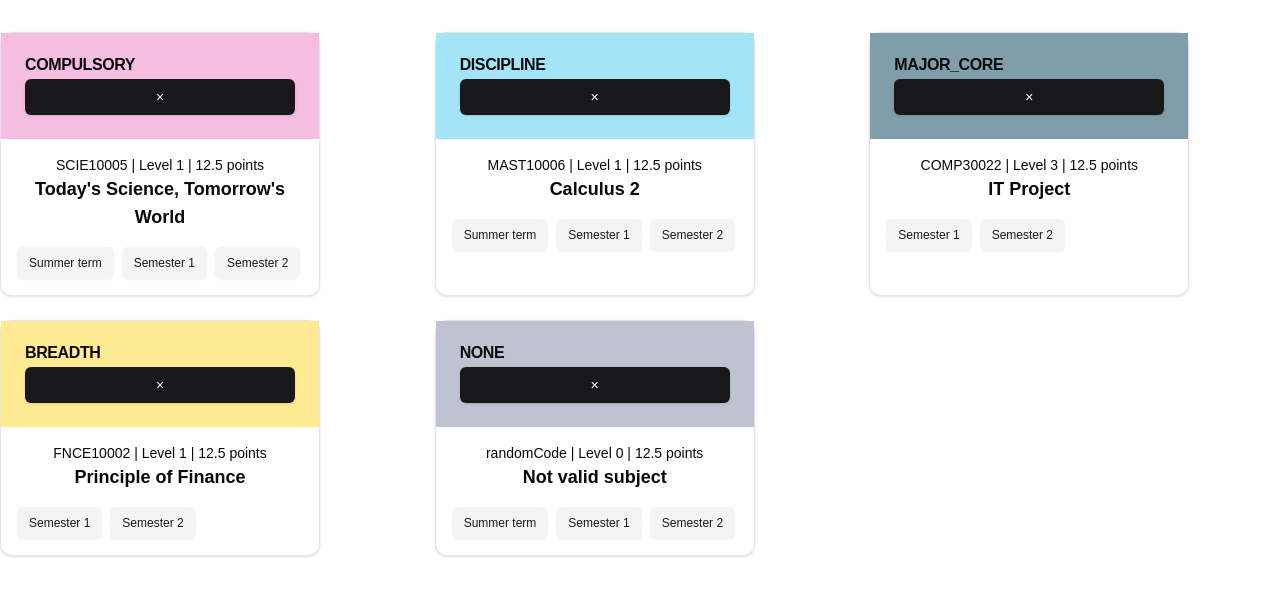
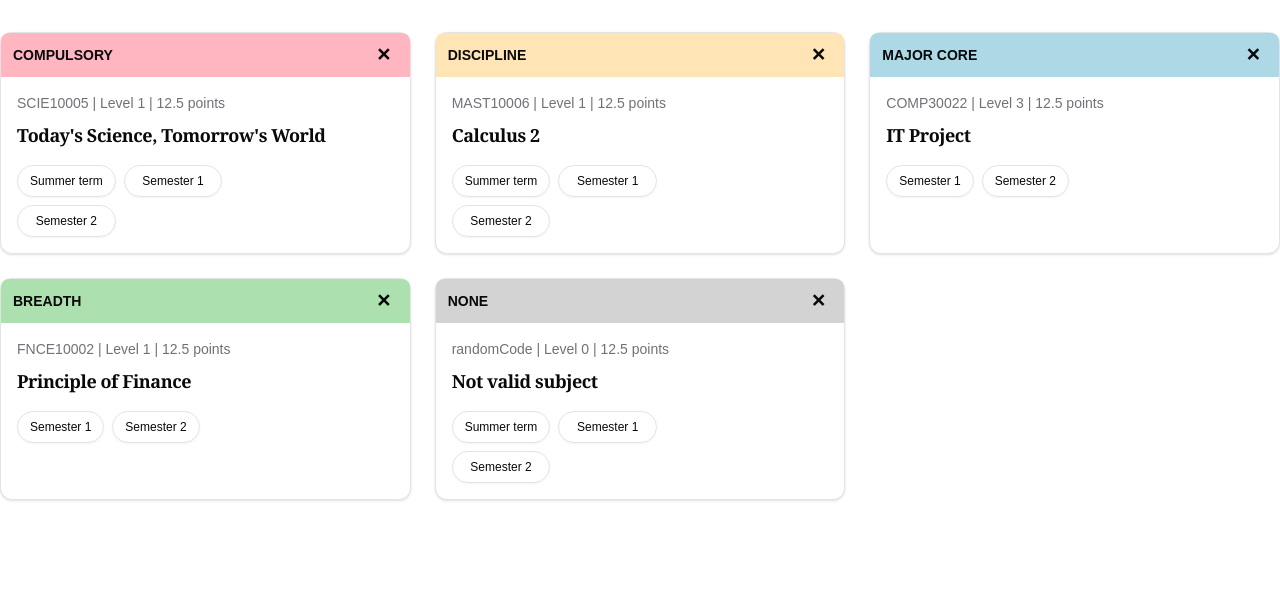
Before and after one commit to lu1w/ultimate-handbook, a Next.js app in the folder frontend-nextjs/: page /planner in a window 1280 px wide. Shown: the top 596 px of the page. Built offline with nearby package versions, Linux system fonts and the light colour scheme.

Commit message:
feat(UH-60): migrated subjectCard to typescript

```diff
--- a/frontend-nextjs/src/components/Common/subjectCard.tsx
+++ b/frontend-nextjs/src/components/Common/subjectCard.tsx
@@ -1,18 +1,22 @@
-import React from 'react';
+import * as React from "react";
+import { Button } from "@/components/ui/button";
 import {
   Card,
-  CardContent,
   CardHeader,
   CardTitle,
-} from '@components/common/card';
-import { Button } from '@components/common/button';
-// import PropTypes from 'prop-types';
+  CardDescription,
+  CardContent,
+  CardFooter,
+} from "@/components/ui/card";
+import { cn } from "@/lib/utils";
 
+// Type to color mapping
 const typeColors: Record<string, string> = {
-  COMPULSORY: 'bg-subject-compulsory',
-  MAJOR_CORE: 'bg-subject-core',
-  DISCIPLINE: 'bg-subject-discipline',
-  BREADTH: 'bg-subject-breadth',
+  'COMPULSORY': 'bg-[#FFB6C1]', // LightPink
+  'DISCIPLINE': 'bg-[#FFE4B5]', // Bisque
+  'MAJOR CORE': 'bg-[#ADD8E6]', // LightBlue
+  'BREADTH': 'bg-[#ACE1AF]', // LightGreen
+  'NONE': 'bg-[#D3D3D3]', // Default: LightGrey
 };
 
 interface SubjectCardProps {
@@ -22,6 +26,7 @@ interface SubjectCardProps {
   points: string;
   name: string;
   term: string[];
+  onClose: () => void;
 }
 
 const SubjectCard: React.FC<SubjectCardProps> = ({
@@ -30,48 +35,42 @@ const SubjectCard: React.FC<SubjectCardProps> = ({
   level,
   points,
   name,
-  term = [],
+  term,
+  onClose
 }) => {
-  const headerBackgroundColor = typeColors[type] || 'bg-subject';
+
+  const typeColor = typeColors[type];
 
   return (
-    <Card className="max-w-xs h-full text-center">
-      <CardHeader className={`${headerBackgroundColor} flex`}>
-        <CardTitle className="text-l text-left">{type}</CardTitle>
-        <Button className="text-right">×</Button>
+    <Card className="w-full h-full border border-black">
+      <CardHeader className={cn("relative", typeColor, "p-3", "rounded-t-lg")}>
+        <div className="flex justify-between items-center">
+          <span className="text-sm font-semibold">{type}</span>
+          <Button
+            variant="ghost"
+            size="icon"
+            onClick={onClose}
+            className="absolute text-lg font-bold right-2 top-1"
+          >
+            ✕
+          </Button>
+        </div>
       </CardHeader>
       <CardContent className="p-4">
-        <p className="text-sm">
-          {code} | Level {level} | {points} points
-        </p>
-        <h3 className="font-bold text-lg mb-4">{name}</h3>
-
-        {/* Render terms in a flex grid */}
-        <div className="term-buttons flex flex-wrap gap-2">
-          {term.filter(Boolean).map((termName, index) => (
-            <Button
-              key={index}
-              variant="secondary"
-              size="sm"
-              className="term-button"
-            >
-              {termName}
+        <CardDescription>{`${code} | Level ${level} | ${points} points`}</CardDescription>
+        <CardTitle className="mt-2 text-lg font-bold font-serif">{name}</CardTitle>
+      </CardContent>
+      <CardFooter className="p-4 pt-0 space-x-2">
+        <div className="grid grid-cols-2 gap-2">
+          {term.map((t) => (
+            <Button key={t} variant="outline" size="sm" className="rounded-full">
+              {t}
             </Button>
           ))}
         </div>
-      </CardContent>
+      </CardFooter>
     </Card>
   );
 };
 
-// Add prop-types validation for the props
-// SubjectCard.propTypes = {
-//   type: PropTypes.string.isRequired,
-//   code: PropTypes.string.isRequired,
-//   level: PropTypes.string.isRequired,
-//   points: PropTypes.string.isRequired,
-//   name: PropTypes.string.isRequired,
-//   term: PropTypes.arrayOf(PropTypes.string).isRequired,
-// };
-
 export default SubjectCard;
--- a/frontend-nextjs/src/mock-data/courseData.js
+++ b/frontend-nextjs/src/mock-data/courseData.js
@@ -16,7 +16,7 @@ const courseData = [
     term: ['Summer term', 'Semester 1', 'Semester 2'],
   },
   {
-    type: 'MAJOR_CORE',
+    type: 'MAJOR CORE',
     code: 'COMP30022',
     level: '3',
     name: 'IT Project',
```
Also changed, not shown: frontend-nextjs/src/components/ui/button.tsx (renamed from frontend-nextjs/src/components/Common/button.tsx), frontend-nextjs/src/components/ui/card.tsx (renamed from frontend-nextjs/src/components/Common/card.tsx).
